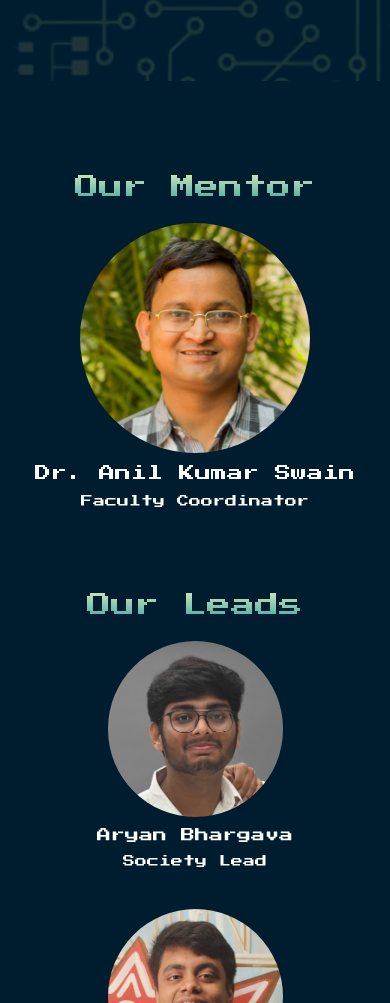
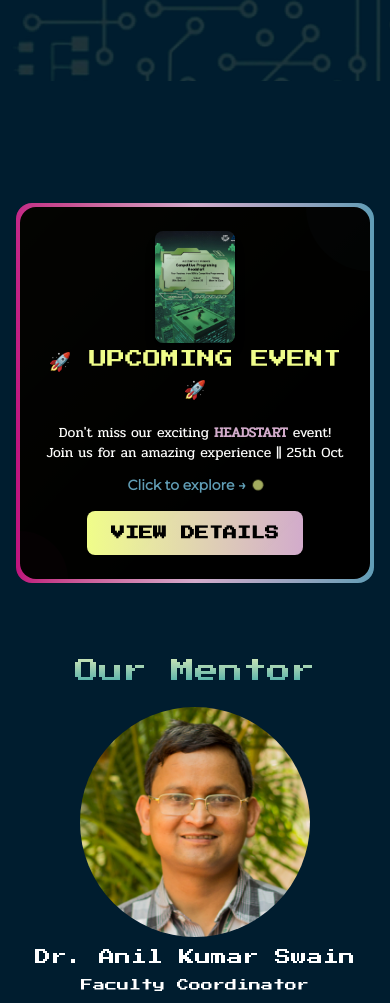
Before and after one commit to mdsahilnoob/az-kiit, a Next.js app: page / in a window 390 px wide. Shown: the part 763-1766 px from the top of the page. Built offline with nearby package versions, Linux system fonts and the light colour scheme.

Commit message:
feat: add EventPromotion component

```diff
--- a/src/app/globals.css
+++ b/src/app/globals.css
@@ -24,3 +24,16 @@
 @theme {
   --font-pridi: pridi, "sans-serif";
 }
+
+/* Animation delay utilities */
+.delay-0 {
+  animation-delay: 0s;
+}
+
+.delay-100 {
+  animation-delay: 0.1s;
+}
+
+.delay-200 {
+  animation-delay: 0.2s;
+}
--- a/src/app/page.tsx
+++ b/src/app/page.tsx
@@ -1,11 +1,12 @@
-import Domains from "@/components/home/Domains";
 import Hero from "@/components/home/Hero";
 import Members from "@/components/home/Members";
+import EventPromotion from "@/components/home/EventPromotion";
 
 export default function Home() {
   return (
     <div className="flex flex-col gap-10 pt-[50px]">
       <Hero />
+      <EventPromotion />
       <Members />
       {/*<Domains />*/}
     </div>
--- /dev/null
+++ b/src/components/home/EventPromotion.tsx
@@ -0,0 +1,75 @@
+"use client";
+
+import Image from "next/image";
+import { useRouter } from "next/navigation";
+
+export default function EventPromotion() {
+  const router = useRouter();
+
+  const handleEventClick = () => {
+    router.push('/events');
+  };
+
+  return (
+    <>
+      <div className="w-full max-w-4xl mx-auto px-4 my-8">
+        <div
+          className="relative overflow-hidden rounded-2xl bg-gradient-to-r from-[#c1127e] via-[#d4adcd] to-[#619fb8] p-1 cursor-pointer group transform transition-all duration-300 hover:scale-105 animate-pulse hover:animate-none"
+          onClick={handleEventClick}
+        >
+            <div className="absolute inset-0 bg-gradient-to-r from-transparent via-white/30 to-transparent -skew-x-12 animate-shimmer"></div>
+            <div className="relative bg-black rounded-2xl p-6 flex flex-col md:flex-row items-center justify-between gap-4 overflow-hidden">
+
+              <div className="absolute inset-0 opacity-10">
+                <div className="absolute inset-0 bg-gradient-to-br from-[#f2ff8c]/20 to-transparent"></div>
+                <div className="absolute top-0 right-0 w-32 h-32 bg-[#619fb8]/20 rounded-full -translate-y-16 translate-x-16"></div>
+                <div className="absolute bottom-0 left-0 w-24 h-24 bg-[#c1127e]/20 rounded-full translate-y-12 -translate-x-12"></div>
+              </div>
+
+              <div className="relative w-20 h-28 md:w-24 md:h-32 rounded-lg overflow-hidden shadow-lg flex-shrink-0">
+                <Image
+                  src="/event_posters/headstart.jpg"
+                  alt="Headstart Event"
+                  fill
+                  className="object-cover group-hover:scale-110 transition-transform duration-300"
+                />
+                <div className="absolute inset-0 bg-gradient-to-t from-black/30 to-transparent"></div>
+              </div>
+
+              <div className="flex-1 text-center md:text-left">
+                <h3 className="font-pixel text-lg md:text-xl text-[#f2ff8c] mb-2 animate-bounce">
+                  🚀 UPCOMING EVENT 🚀
+                </h3>
+                <p className="font-pridi text-white text-sm md:text-base mb-3">
+                  Don&apos;t miss our exciting <span className="text-[#d4adcd] font-bold">HEADSTART</span> event!
+                  Join us for an amazing experience || 25th Oct
+                </p>
+                <div className="flex items-center justify-center md:justify-start gap-2">
+                  <span className="font-montserrat text-[#619fb8] text-sm font-bold">Click to explore →</span>
+                  <div className="w-2 h-2 bg-[#f2ff8c] rounded-full animate-ping"></div>
+                </div>
+              </div>
+
+              <div className="flex-shrink-0">
+                <div className="bg-gradient-to-r from-[#f2ff8c] to-[#d4adcd] text-black font-bold py-3 px-6 rounded-lg hover:shadow-lg transform transition-all duration-200 hover:scale-110 font-pixel text-sm">
+                  VIEW DETAILS
+                </div>
+              </div>
+            </div>
+          </div>
+        </div>
+
+      {/* Custom Styles */}
+      <style jsx>{`
+        @keyframes shimmer {
+          0% { transform: translateX(-100%) skewX(-12deg); }
+          100% { transform: translateX(200%) skewX(-12deg); }
+        }
+
+        .animate-shimmer {
+          animation: shimmer 3s infinite;
+        }
+      `}</style>
+    </>
+  );
+}
```
